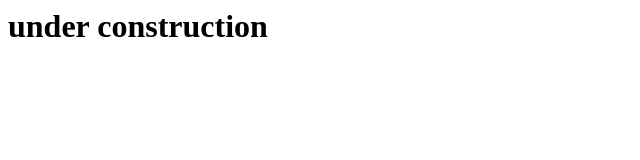
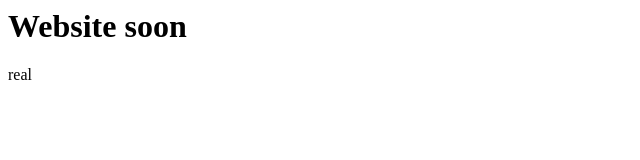
Before and after one commit to OrbisMC-Dev/orbismc-website, a plain HTML site: page index.html in a window 1280 px wide. Shown: the whole page, without its empty margins (0-640 px from the left). Drawn offline with Linux system fonts and the light colour scheme.

Commit message:
Update index.html
Prepare.. For unforeseen consequences.

```diff
--- a/index.html
+++ b/index.html
@@ -1 +1,2 @@
-<h1>under construction</h1>
+<h1>Website soon</h1>
+<p>real</p>
```
